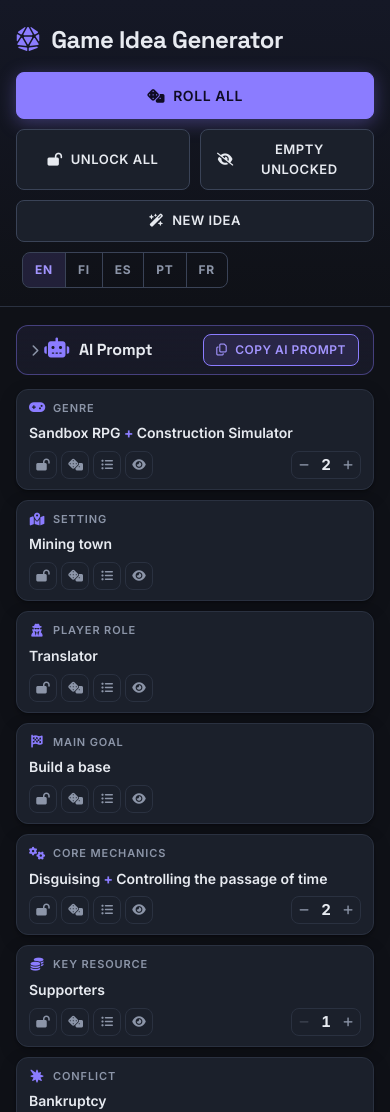
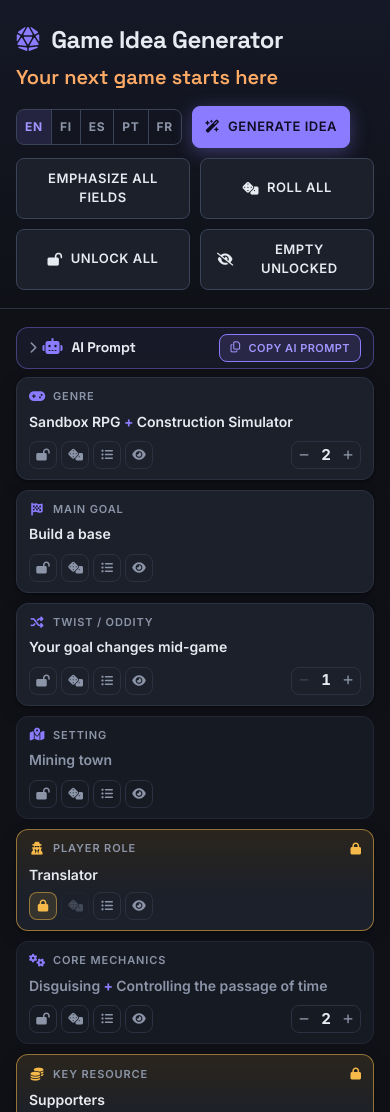
Before and after one commit to alaurila/IdeaGenerator, a website with bundled scripts: page index.html in a window 390 px wide. Shown: the top 1112 px of the page. Built offline with nearby package versions, Linux system fonts and the light colour scheme.

Commit message:
Refine generator layout and restore example locks and exclusions

```diff
--- a/css/styles.css
+++ b/css/styles.css
@@ -90,6 +90,9 @@ h1 i { color: var(--accent); margin-right: 6px; }
 .lang-btn.is-active { background: var(--accent-soft); color: var(--accent-strong); }
 
 .toolbar { display: flex; flex-wrap: wrap; gap: 10px; }
+.header-actions { display: flex; flex-direction: column; align-items: flex-end; gap: 10px; }
+.language-generate { display: flex; align-items: center; flex-wrap: wrap; gap: 10px; }
+.language-generate .lang-switch { margin-left: 0; }
 
 /* ---------- Buttons ---------- */
 
@@ -144,6 +147,9 @@ h1 i { color: var(--accent); margin-right: 6px; }
 
 :focus-visible { outline: 2px solid var(--accent-strong); outline-offset: 2px; }
 
+.page-header #starter-heading { margin: 4px 0 0; font-family: var(--font-display); font-size: 20px; color: #ffab66; }
+.idea-grid { grid-auto-rows: 1fr; }
+
 /* ---------- Grid & cards ---------- */
 
 .grid {
@@ -164,6 +170,15 @@ h1 i { color: var(--accent); margin-right: 6px; }
   transition: border-color 0.15s, background 0.15s;
 }
 .card:hover { border-color: var(--border-strong); }
+
+.is-focused .card--secondary:not(.is-locked):not(.is-excluded):not(:hover):not(:focus-within) {
+  background: var(--bg-elevated);
+  border-color: #222735;
+  box-shadow: none;
+}
+.is-focused .card--secondary:not(.is-locked):not(:hover):not(:focus-within) .card-values {
+  color: var(--text-muted);
+}
 
 .card.is-excluded {
   background: transparent;
@@ -270,8 +285,8 @@ h1 i { color: var(--accent); margin-right: 6px; }
 .section-hint { margin: 0; color: var(--text-muted); font-size: 14px; }
 
 .prompt-section {
-  margin: 0 0 14px;
-  padding: 8px 14px;
+  margin: 0 0 8px;
+  padding: 6px 12px;
   border: 1px solid rgba(139, 124, 255, 0.4);
   border-radius: var(--radius);
   background: linear-gradient(180deg, rgba(139, 124, 255, 0.08), var(--bg-elevated) 120px);
@@ -283,8 +298,9 @@ h1 i { color: var(--accent); margin-right: 6px; }
   user-select: none;
 }
 .prompt-section > summary::-webkit-details-marker { display: none; }
-.prompt-section > summary h2 { font-size: 16px; }
-.prompt-section > summary .btn { padding: 6px 12px; font-size: 12px; }
+.prompt-section > summary h2 { font-size: 14px; }
+.prompt-section > summary h2 i { font-size: 16px; }
+.prompt-section > summary .btn { padding: 5px 10px; font-size: 11px; }
 .prompt-section[open] > summary { margin-bottom: 10px; }
 .prompt-chevron { font-size: 12px !important; color: var(--text-muted) !important; transition: transform 0.15s; }
 .prompt-section[open] .prompt-chevron { transform: rotate(90deg); }
@@ -294,13 +310,13 @@ h1 i { color: var(--accent); margin-right: 6px; }
   margin: 0;
   max-height: 380px;
   overflow: auto;
-  padding: 18px 20px;
+  padding: 12px 14px;
   background: #0b0d13;
   border: 1px solid var(--border);
   border-radius: var(--radius-sm);
   font-family: var(--font-mono);
-  font-size: 13.5px;
-  line-height: 1.6;
+  font-size: 12.5px;
+  line-height: 1.5;
   white-space: pre-wrap;
   word-break: break-word;
   color: #d4d9e4;
@@ -563,6 +579,9 @@ h1 i { color: var(--accent); margin-right: 6px; }
 
 @media (max-width: 520px) {
   .container { padding: 0 16px; }
+  .header-actions { width: 100%; align-items: stretch; }
+  .language-generate .lang-btn { padding: 8px; }
+  .language-generate .btn { padding: 10px 12px; font-size: 13px; }
   .grid, .browse-pages { grid-template-columns: 1fr; }
   .toolbar .btn { flex: 1 1 calc(50% - 10px); justify-content: center; }
   .toolbar .btn--primary { flex-basis: 100%; }
--- a/index.html
+++ b/index.html
@@ -15,13 +15,21 @@
 <body>
   <header class="page-header">
     <div class="container">
+      <div>
         <h1><i class="fa-solid fa-dice-d20" aria-hidden="true"></i> <span data-i18n="app.title">Game Idea Generator</span></h1>
+        <p id="starter-heading" data-i18n="starter.heading">Your next game starts here</p>
+      </div>
+      <div class="header-actions">
+        <div class="language-generate">
+          <div id="language-switch" class="lang-switch" role="group" data-i18n-aria-label="app.language"></div>
+          <button id="generate-idea" class="btn btn--primary"><i class="fa-solid fa-wand-magic-sparkles" aria-hidden="true"></i> <span data-i18n="starter.generate">Generate idea</span></button>
+        </div>
         <div class="toolbar">
-        <button id="roll-all" class="btn btn--primary"><i class="fa-solid fa-dice"></i> <span data-i18n="toolbar.rollAll">Roll All</span></button>
-        <button id="unlock-all" class="btn"><i class="fa-solid fa-lock-open"></i> <span data-i18n="toolbar.unlockAll">Unlock All</span></button>
-        <button id="empty-unlocked" class="btn"><i class="fa-solid fa-eye-slash"></i> <span>Empty Unlocked</span></button>
-        <button id="new-idea" class="btn"><i class="fa-solid fa-wand-magic-sparkles"></i> <span data-i18n="toolbar.newIdea">New Idea</span></button>
-        <div id="language-switch" class="lang-switch" role="group" data-i18n-aria-label="app.language"></div>
+          <button id="emphasize-all" class="btn" aria-pressed="false">Emphasize all fields</button>
+          <button id="roll-all" class="btn"><i class="fa-solid fa-dice" aria-hidden="true"></i> <span data-i18n="toolbar.rollAll">Roll All</span></button>
+          <button id="unlock-all" class="btn"><i class="fa-solid fa-lock-open" aria-hidden="true"></i> <span data-i18n="toolbar.unlockAll">Unlock All</span></button>
+          <button id="empty-unlocked" class="btn"><i class="fa-solid fa-eye-slash" aria-hidden="true"></i> <span>Empty Unlocked</span></button>
+        </div>
       </div>
     </div>
   </header>
@@ -35,12 +43,10 @@
       <pre id="prompt-output" class="prompt-output"></pre>
     </details>
 
-    <section data-i18n-aria-label="generator.label">
-      <div id="generator-grid" class="grid">
+    <section id="generator" data-i18n-aria-label="generator.label">
+        <div id="generator-grid" class="grid idea-grid">
           <p class="loading">Loading…</p>
         </div>
-    </section>
-
         <section class="browse-section" aria-labelledby="browse-heading">
           <div class="section-head">
             <h2 id="browse-heading"><i class="fa-solid fa-book-open" aria-hidden="true"></i> <span data-i18n="browse.heading">Browse Lists</span></h2>
@@ -48,6 +54,10 @@
           </div>
           <div id="browse-grid" class="browse"></div>
         </section>
+    </section>
+
+
+
   </main>
 
   <footer class="container bot-instructions" lang="en">
--- a/js/app.js
+++ b/js/app.js
@@ -3,7 +3,7 @@
 import { catalog, loadAllLists } from './dataLoader.js';
 import { state, initState, subscribe } from './state.js';
 import {
-  rollAll, rollCategory, fillMissing, newIdea, unlockAll,
+  rollAll, rollCategory, fillMissing, newIdea, exampleIdea, unlockAll,
   toggleLock, changeCount, toggleExcluded, translateValues,
   toggleUnlockedExcluded, allUnlockedExcluded
 } from './generator.js';
@@ -15,8 +15,29 @@ import { LANGUAGES, currentLanguage, savedLanguage, loadLanguage, applyStaticTex
 import { escapeHtml } from './dom.js';
 import { readIdeaUrl, updateIdeaUrl } from './ideaUrl.js';
 import { SCHEMA_VERSION, GENERATOR_VERSION } from './ideaEngine.js';
+import { CATEGORIES } from './config.js';
 
-const grid = document.getElementById('generator-grid');
+const grid = document.getElementById('generator');
+const starterKeys = ['genres', 'main_goals', 'twists'];
+let emphasizeAll = false;
+try { emphasizeAll = localStorage.getItem('gameIdeaGenerator.emphasizeAll') === 'true'; } catch {}
+
+function updateFieldEmphasis() {
+  grid.classList.toggle('is-focused', !emphasizeAll);
+  const button = document.getElementById('emphasize-all');
+  button.setAttribute('aria-pressed', String(emphasizeAll));
+  button.textContent = t(emphasizeAll ? 'starter.focusMain' : 'starter.emphasizeAll');
+}
+
+function buildGenerator() {
+  buildCards(document.getElementById('generator-grid'),
+    [...starterKeys.map(key => CATEGORIES.find(c => c.key === key)),
+      ...CATEGORIES.filter(c => !starterKeys.includes(c.key))]);
+  grid.querySelectorAll('.card').forEach(card => {
+    card.classList.toggle('card--secondary', !starterKeys.includes(card.dataset.key));
+  });
+  updateFieldEmphasis();
+}
 const promptEl = document.getElementById('prompt-output');
 const browser = document.getElementById('browse-grid');
 const languageSwitch = document.getElementById('language-switch');
@@ -53,6 +74,12 @@ function startNewIdea(seed) {
   sharedSeed = idea.seed;
   sharedSnapshot = ideaSnapshot();
   syncUrl();
+}
+
+function startExampleIdea() {
+  sharedSeed = null;
+  sharedSnapshot = null;
+  exampleIdea();
 }
 
 async function copyText(text) {
@@ -101,7 +128,7 @@ function renderLanguageSwitch() {
 function renderLanguage() {
   applyStaticTexts();
   renderLanguageSwitch();
-  buildCards(grid);
+  buildGenerator();
   buildBrowser();
   render([]);
 }
@@ -122,9 +149,19 @@ async function changeLanguage(code) {
 }
 
 function bindEvents() {
+  document.getElementById('emphasize-all').addEventListener('click', () => {
+    emphasizeAll = !emphasizeAll;
+    updateFieldEmphasis();
+    try { localStorage.setItem('gameIdeaGenerator.emphasizeAll', String(emphasizeAll)); } catch {}
+  });
+  document.getElementById('generate-idea').addEventListener('click', () => {
+    const customized = CATEGORIES.some(c => state[c.key].locked || state[c.key].excluded ||
+      state[c.key].count !== (c.multi ? (c.defaultCount ?? 1) : 1));
+    if (customized) rollAll();
+    else startNewIdea();
+  });
   document.getElementById('roll-all').addEventListener('click', rollAll);
   document.getElementById('unlock-all').addEventListener('click', unlockAll);
-  document.getElementById('new-idea').addEventListener('click', () => startNewIdea());
   emptyUnlockedBtn.addEventListener('click', toggleUnlockedExcluded);
   document.querySelectorAll('[data-copy-prompt]').forEach(btn => btn.addEventListener('click', copyPrompt));
 
@@ -162,7 +199,7 @@ async function start() {
   const restored = initState();
   applyStaticTexts();
   renderLanguageSwitch();
-  buildCards(grid);
+  buildGenerator();
   initBrowser(browser);
   initPicker();
   bindEvents();
@@ -176,7 +213,7 @@ async function start() {
     fillMissing();
     render([]);
   } else {
-    startNewIdea();
+    startExampleIdea();
   }
 }
 
--- a/js/generator.js
+++ b/js/generator.js
@@ -53,16 +53,33 @@ export function fillMissing() {
   if (filled.length) commit(filled);
 }
 
-// A fresh idea is reproducible from its language and seed, independent of storage.
-export function newIdea(seed = crypto.randomUUID()) {
-  const idea = generateIdea({ catalog, language: currentLanguage, seed });
+function applyIdea(idea) {
   CATEGORIES.forEach(({ key }) => {
     const values = idea.categories[key].map(option => option.text);
     Object.assign(state[key], { values, ids: idea.categories[key].map(option => option.id),
       count: values.length, locked: false, excluded: false });
   });
+}
+
+// A fresh idea is reproducible from its language and seed, independent of storage.
+export function newIdea(seed = crypto.randomUUID()) {
+  const idea = generateIdea({ catalog, language: currentLanguage, seed });
+  applyIdea(idea);
   commit(CATEGORIES.map(c => c.key));
   return idea;
+}
+
+// Demonstrate locks and exclusions without changing the pure generator's output.
+export function exampleIdea() {
+  applyIdea(generateIdea({ catalog, language: currentLanguage, seed: crypto.randomUUID() }));
+  const locked = pickUnique(CATEGORIES.map(c => c.key), 2);
+  locked.forEach(key => { state[key].locked = true; });
+  // Keep the three introductory fields populated so the example remains readable.
+  const candidates = CATEGORIES.map(c => c.key)
+    .filter(key => !locked.includes(key) && !['genres', 'main_goals', 'twists'].includes(key));
+  pickUnique(candidates, 2 + Math.floor(Math.random() * 2))
+    .forEach(key => { state[key].excluded = true; });
+  commit(CATEGORIES.map(c => c.key));
 }
 
 export function unlockAll() {
--- a/js/ui.js
+++ b/js/ui.js
@@ -5,8 +5,8 @@ import { state } from './state.js';
 import { el, escapeHtml } from './dom.js';
 import { t, categoryLabel } from './i18n.js';
 
-export function buildCards(container) {
-  container.innerHTML = CATEGORIES.map(c => `
+export function buildCards(container, categories = CATEGORIES) {
+  container.innerHTML = categories.map(c => `
     <article class="card${c.multi ? ' card--multi' : ''}" data-key="${c.key}">
       <header class="card-head">
         <i class="fa-solid ${c.icon} card-icon" aria-hidden="true"></i>
--- a/lang/en.json
+++ b/lang/en.json
@@ -1,4 +1,12 @@
 {
+  "starter.emphasizeAll": "Emphasize all fields",
+  "starter.focusMain": "Focus on main fields",
+  "starter.heading": "Your next game starts here",
+  "starter.hint": "All fields are part of the idea. Lock what you like and roll the rest.",
+  "starter.generate": "Generate idea",
+  "starter.more": "More options and lists",
+  "starter.moreHint": "Explore the full idea, adjust individual fields or choose values from the lists.",
+
   "app.title": "Game Idea Generator",
   "app.loading": "Loading lists…",
   "app.loadError": "Failed to load lists: {error}",
```
Also changed, not shown: api.html (+3 -1 lines), design_rules.md (added, +28 -0 lines), lang/es.json (+8 -0 lines), lang/fi.json (+8 -0 lines), lang/fr.json (+8 -0 lines), lang/pt.json (+8 -0 lines), test/ideas.test.js (+21 -1 lines), README.md. Lines whose indentation alone changed are shown as unchanged.
